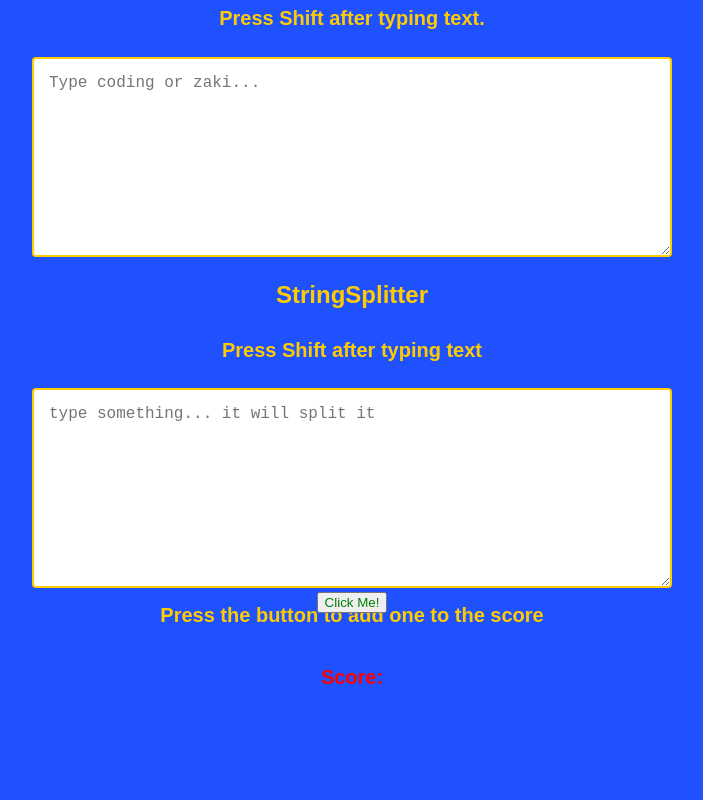
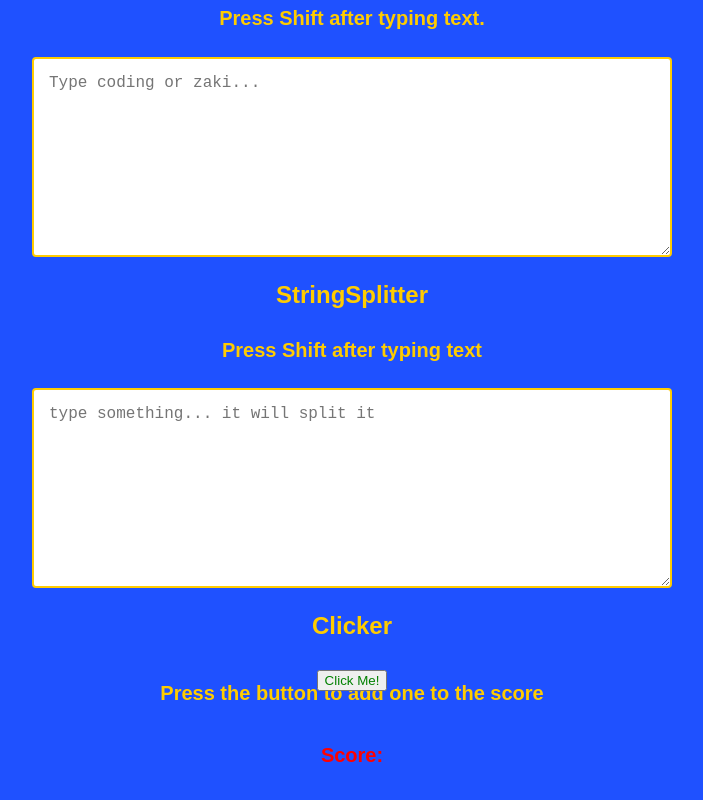
Before and after one commit to Krontixz/My-Brain-Dump, a plain HTML site: page index.html in a window 1280 px wide. Shown: the part 3485-4285 px from the top of the page, without its empty margins (288-991 px from the left). Drawn offline with Linux system fonts and the light colour scheme.

Commit message:
Update index.html

```diff
--- a/index.html
+++ b/index.html
@@ -229,6 +229,7 @@
         <h2>StringSplitter</h2>
         <h4 class="video-container-subheading">Press Shift after typing text</h4>
         <textarea id="typedTextBox" onkeydown="handleKeyPress1(event)"  placeholder="type something... it will split it"></textarea>
+        <h2>Clicker</h2>
         <div class="video-container">
             <h4 class="video-container-subheading">
                 Press the button to add one to the score
```
